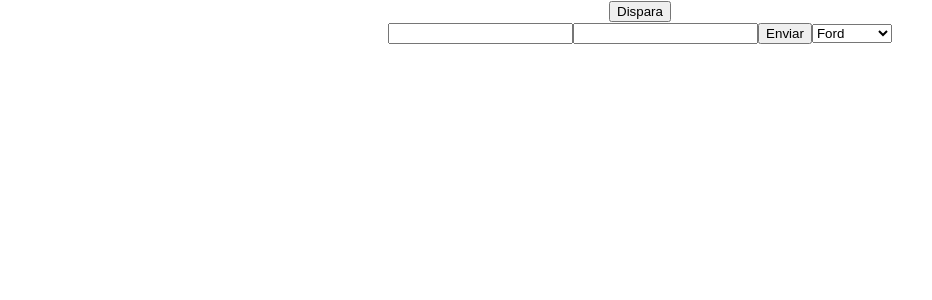
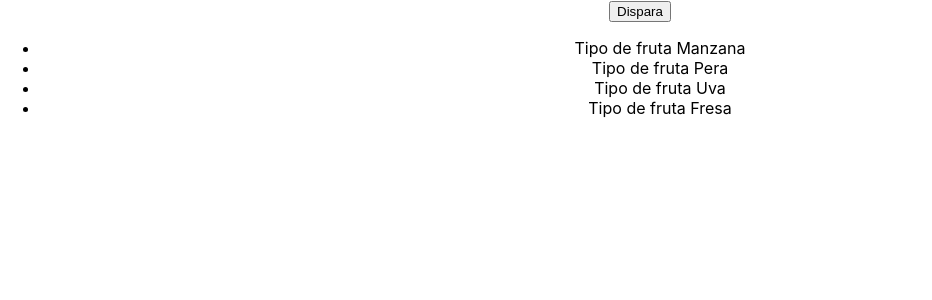
Before and after one commit to dlegarda1/ejemplo, a React (Create React App) app: page / in a window 1280 px wide. Shown: the top 300 px of the page, without its empty margins (0-932 px from the left). Built offline with nearby package versions, Linux system fonts and the light colour scheme.

Commit message:
manejo lista

```diff
--- a/src/practicas/Formulario.js
+++ b/src/practicas/Formulario.js
@@ -3,7 +3,11 @@ import {useState} from "react";
 
 
 function Frutas(props){
+    console.log(props.fruta);
+    console.log(props.key);
+    return(
     <li>Tipo de fruta {props.fruta}</li>
+    )
 }
 
 function Saludo({name}){
@@ -32,7 +36,7 @@ function Formulario(){
  return(
     <div>
     <form onSubmit={manejoSumision}>
-        <input name="nombre" value={entradas.nombre||" "} type="text" placeholder="Nombre"
+        {/* <input name="nombre" value={entradas.nombre||""} type="text" placeholder="Nombre"
         onChange={(evento)=>manejoCambios(evento)}></input>
         <input name="edad" type="number" value={entradas.edad||""} onChange={(evento)=>manejoCambios(evento)}></input>
         <input type="submit" value="Enviar"/>
@@ -41,10 +45,12 @@ function Formulario(){
            <option value="Chevrolet">Chevrolet</option>
            <option value="Toyota">Toyota</option>
             <option value="Nissan">Nissan</option>
-        </select>
+        </select> */}
         <ul>
-        {frutas.map((frut)=><Frutas fruta={frut}/>)}
-        </ul>
+    {frutas.map((frut, index) => (
+        <Frutas key={index} fruta={frut} />
+    ))}
+</ul>
 
     </form>
 
```
